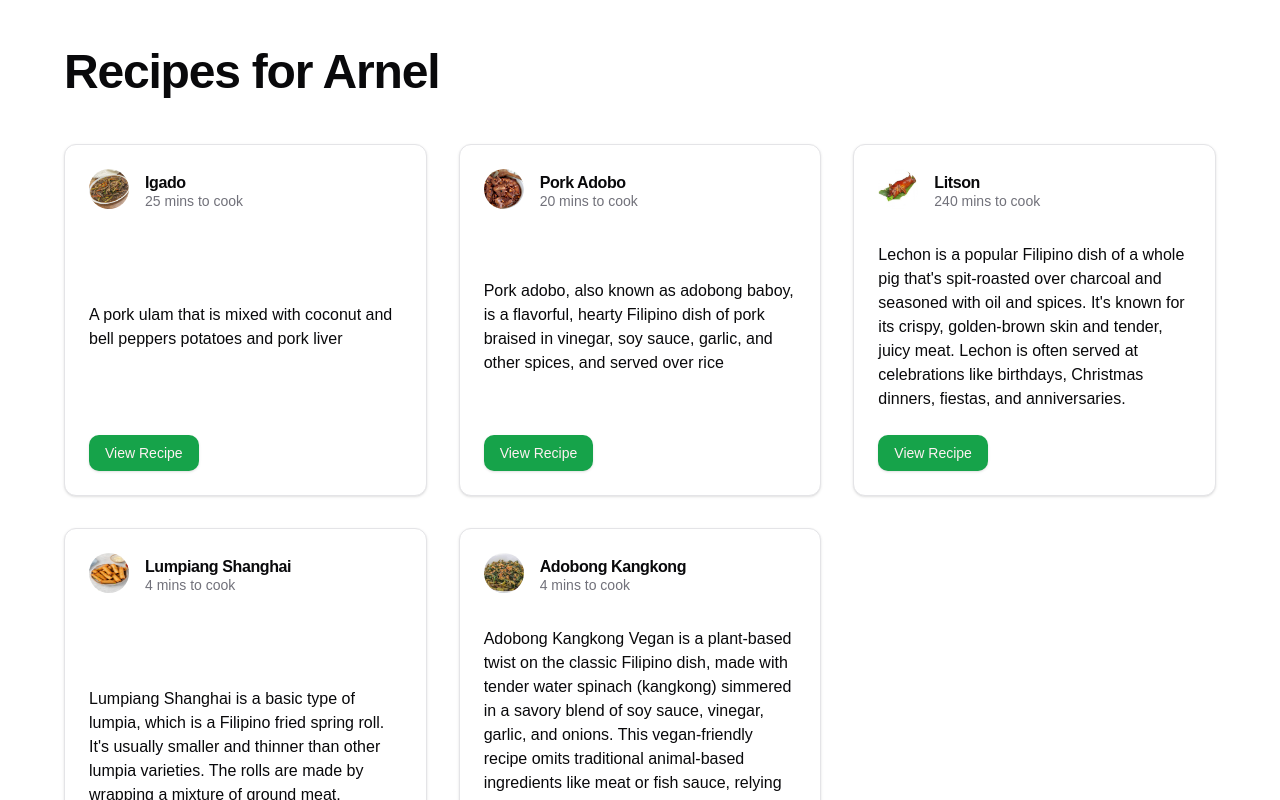
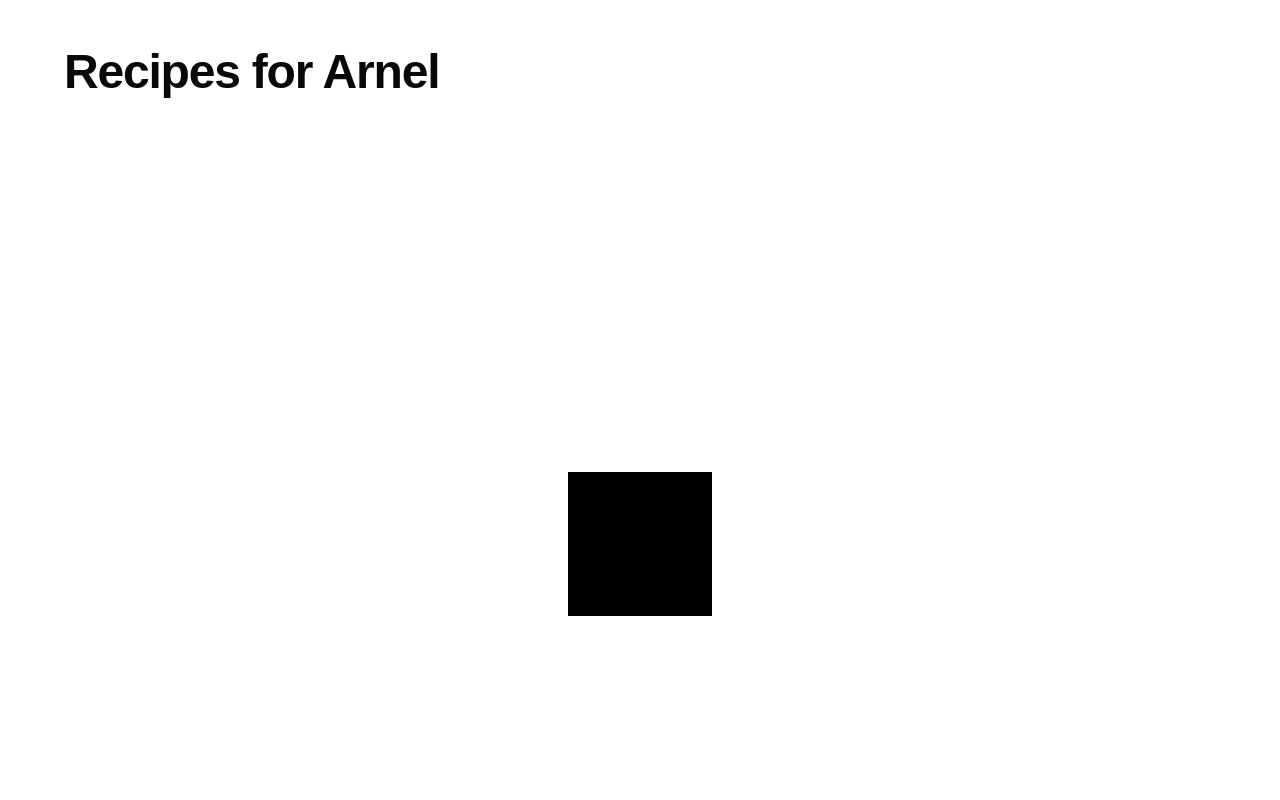
Before and after one commit to RnelF/fake-store-website, a Next.js app: page / in a window 1280 px wide. Shown: the top 800 px of the page. Built offline with nearby package versions, Linux system fonts and the light colour scheme; data requests are answered from the project's data file.

Commit message:
framer motion

```diff
--- a/package.json
+++ b/package.json
@@ -13,6 +13,7 @@
     "@radix-ui/react-slot": "^1.1.1",
     "class-variance-authority": "^0.7.1",
     "clsx": "^2.1.1",
+    "framer-motion": "^11.14.4",
     "lucide-react": "^0.465.0",
     "next": "15.0.3",
     "react": "19.0.0-rc-66855b96-20241106",
--- a/src/app/globals.css
+++ b/src/app/globals.css
@@ -85,3 +85,13 @@ h1 {
 h2 {
   @apply scroll-m-20 border-b pb-2 text-3xl font-semibold tracking-tight transition-colors first:mt-0;
 }
+
+.example-button {
+  background: rgb(86, 1, 245);
+  color: white;
+  font-size: 1.8rem;
+  border-radius: 0.4rem;
+  border: none;
+  padding: 0.4rem 0.8rem;
+  cursor: pointer;
+}
--- a/src/app/page.tsx
+++ b/src/app/page.tsx
@@ -10,6 +10,7 @@ import {
 import { Badge } from "@/components/ui/badge";
 import { Avatar, AvatarFallback, AvatarImage } from "@/components/ui/avatar";
 import { Button } from "@/components/ui/button";
+import BasicsOfMotions from "@/components/BasicsOfMotions";
 
 interface Recipe {
   title: string;
@@ -33,6 +34,7 @@ export default async function Home() {
   const recipes = await getRecipes();
   return (
     <main>
+      <BasicsOfMotions />
       <div className="grid grid-cols-3 gap-8">
         {recipes.map((recipe) => (
           <Card key={recipe.id} className="flex flex-col justify-between">
--- /dev/null
+++ b/src/components/BasicsOfMotions.tsx
@@ -0,0 +1,9 @@
+import React from "react";
+import { motion } from "framer-motion";
+export default function BasicsOfMotions() {
+  return (
+    <div className="grid justify-center items-center h-[100vh] gap-4">
+      <motion.div className="w-36 h-36 bg-black"></motion.div>
+    </div>
+  );
+}
```
Also changed, not shown: 1 other file (tests, documents, lock files or other folders).
